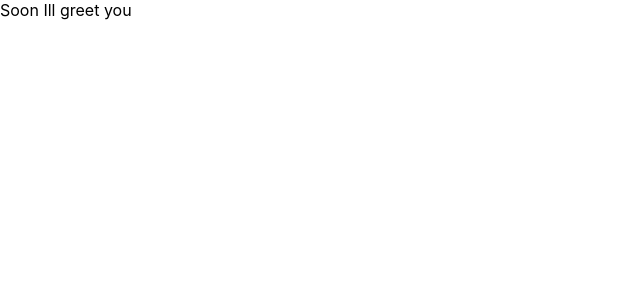
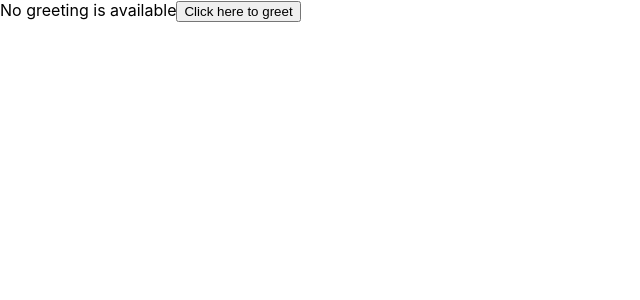
Before and after one commit to Tadesse-Alemayehu/Hello-React-Front-End, a React (Create React App) app: page /greeting in a window 1280 px wide. Shown: the top 300 px of the page, without its empty margins (0-640 px from the left). Built offline with nearby package versions, Linux system fonts and the light colour scheme.

Commit message:
Configure: action and dispatches

```diff
--- a/src/Redux/reducers/Greeting/greeting.js
+++ b/src/Redux/reducers/Greeting/greeting.js
@@ -1,7 +1,14 @@
 const RANDOM_GREET_ACTION = "Greeting/greeting/RANDOM_GREET_ACTION";
 
 export const generateGreeting = () => (dispatch) => {
-  fetch("localhost/4000/greeting")
+  var myHeaders = new Headers();
+  myHeaders.append("Content-Type", "application/json");
+  myHeaders.append("Accept", "application/json");
+  fetch("http://localhost:4000/greeting", {
+    method: "GET",
+    headers: myHeaders,
+    redirect: "follow",
+  })
     .then((response) => response.json())
     .then((data) =>
       dispatch({ type: RANDOM_GREET_ACTION, payload: data.greeting })
--- a/src/components/greeting.js
+++ b/src/components/greeting.js
@@ -1,5 +1,15 @@
 import React from "react";
-
+import { useSelector, useDispatch } from "react-redux";
+import { generateGreeting } from "../Redux/reducers/Greeting/greeting";
 export default function Greeting() {
-  return <div>Soon Ill greet you </div>;
+  const dispatch = useDispatch();
+  const greeting = useSelector((state) => state.Greeting);
+  return (
+    <div>
+      {greeting}
+      <button onClick={() => dispatch(generateGreeting())}>
+        Click here to greet
+      </button>
+    </div>
+  );
 }
```
